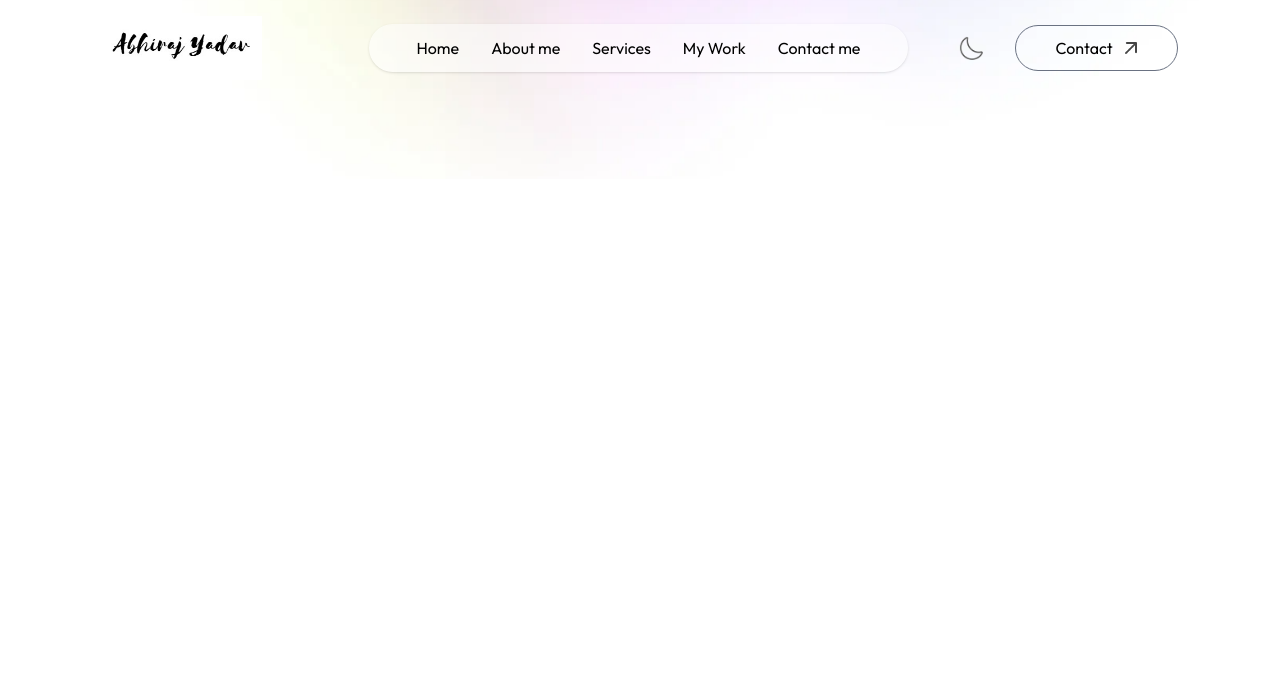
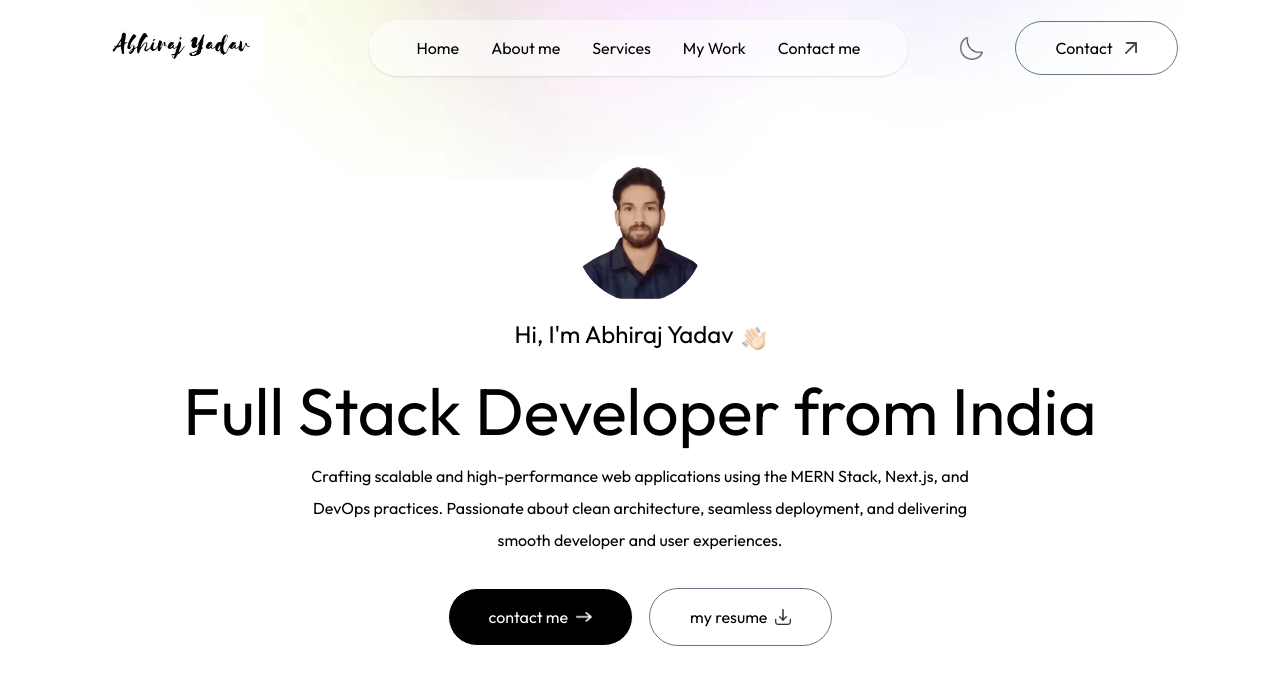
Before and after one commit to abhiraj100/Portfolio-using-Next.js, a Next.js app: page / in a window 1280 px wide. Shown: the top 684 px of the page. Built offline with nearby package versions, Linux system fonts and the light colour scheme; a web font is replaced by a local one.

Commit message:
Header is 85% completed

```diff
--- /dev/null
+++ b/app/components/Header.jsx
@@ -0,0 +1,46 @@
+import { assets } from "@/assets/assets";
+import Image from "next/image";
+import React from "react";
+
+const Header = () => {
+  return (
+    <div className="w-11/12 max-w-5xl text-center mx-auto h-screen flex flex-col items-center justify-center gap-4">
+      <div>
+        <Image src={assets.profile_img} alt="" className="rounded-full w-32" />
+      </div>
+      <h3 className="flex items-end gap-2 text-xl md:text-2xl mb-3 font-ovo">
+        Hi, I'm Abhiraj Yadav{" "}
+        <Image src={assets.hand_icon} alt="" className="w-6" />
+      </h3>
+
+      <h1 className="text-3xl sm:text-6xl lg:text-[66px] font-ovo">
+        Full Stack Developer from India
+      </h1>
+      <p className="max-w-2xl mx-auto font-ovo">
+        Crafting scalable and high-performance web applications using the MERN
+        Stack, Next.js, and DevOps practices. Passionate about clean
+        architecture, seamless deployment, and delivering smooth developer and
+        user experiences.
+      </p>
+
+      <div className="flex flex-col sm:flex-row items-center gap-4 mt-4">
+        <a
+          href="#contact"
+          className="px-10 py-3 border border-white rounded-full bg-black text-white flex items-center gap-2"
+        >
+          contact me{" "}
+          <Image src={assets.right_arrow_white} alt="" className="w-4" />
+        </a>
+        <a
+          href="/sample-resume.pdf"
+          download
+          className="px-10 py-3 border rounded-full border-gray-500 flex items-center gap-2"
+        >
+          my resume <Image src={assets.download_icon} alt="" className="w-4" />
+        </a>
+      </div>
+    </div>
+  );
+};
+
+export default Header;
--- a/app/layout.js
+++ b/app/layout.js
@@ -20,7 +20,9 @@
 export default function RootLayout({ children }) {
   return (
     <html lang="en">
-      <body className={`${outfit.className} ${ovo.className} antialiased`}>
+      <body
+        className={`${outfit.className} ${ovo.className} antialiased leading-8 overflow-x-hidden`}
+      >
         {children}
       </body>
     </html>
--- a/app/page.js
+++ b/app/page.js
@@ -1,11 +1,13 @@
 "use client";
 
+import Header from "./components/Header";
 import Navbar from "./components/Navbar";
 
 export default function Home() {
   return (
     <>
       <Navbar />
+      <Header />
     </>
   );
 }
```
